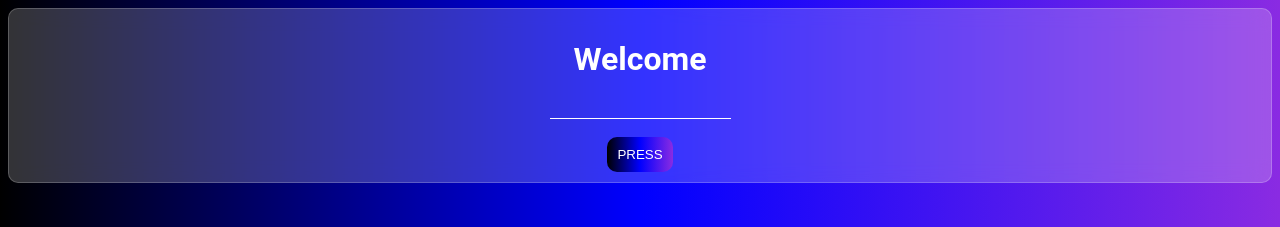
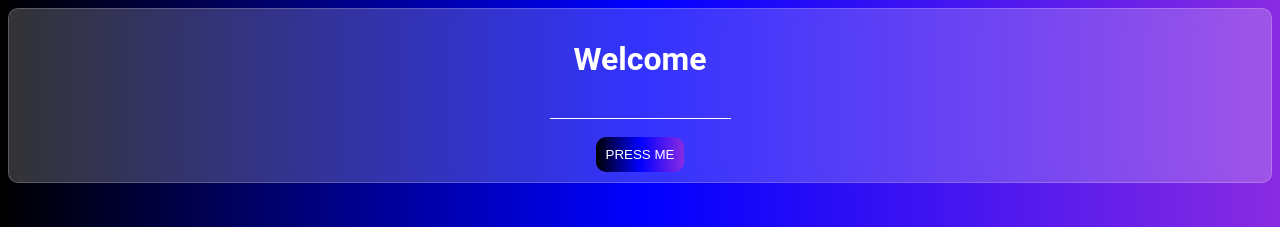
Before and after one commit to Sadman-123/Just-Random, a plain HTML site: page index.html in a window 1280 px wide. Shown: the top 227 px of the page. Drawn offline with Linux system fonts and the light colour scheme.

Commit message:
fix Press->press me

```diff
--- a/index.html
+++ b/index.html
@@ -55,7 +55,7 @@
         <input type="text" name="" id="">
         <br>
         <br>
-        <button>PRESS</button>
+        <button>PRESS ME</button>
     </div>
 </body>
 </html>
```
